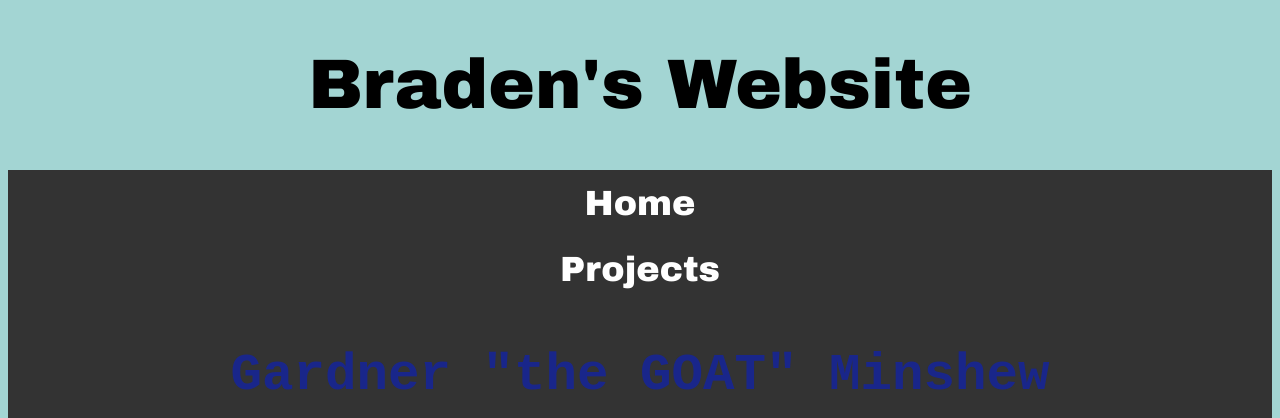
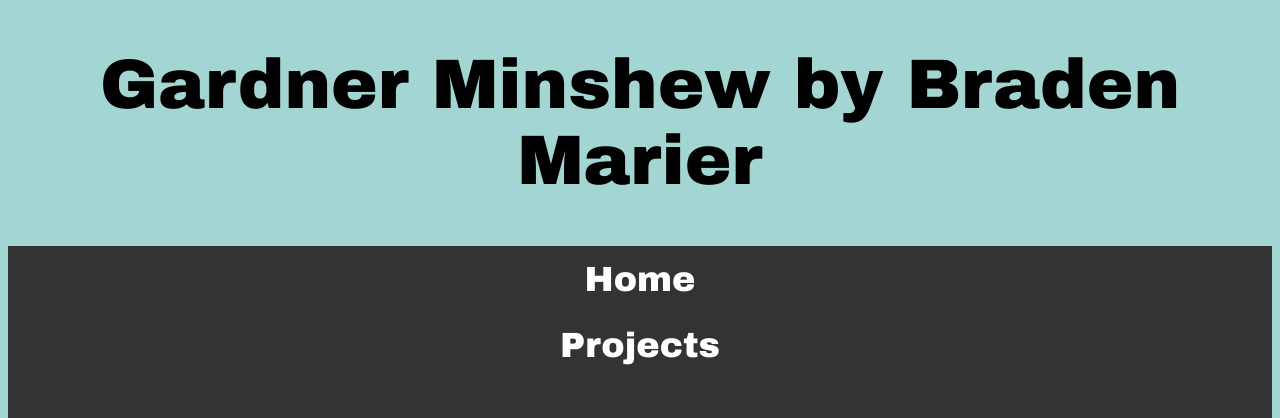
Before and after one commit to WVCS/portfolio-bradenmarier, a plain HTML site: page index.html in a window 1280 px wide. Shown: the top 418 px of the page. Drawn offline with Linux system fonts and the light colour scheme.

Commit message:
Update index.html

```diff
--- a/index.html
+++ b/index.html
@@ -1,5 +1,5 @@
 <!DOCTYPE html>
-<h1>Braden's Website</h1>
+<h1>Gardner Minshew by Braden Marier</h1>
 <LINK href = "style.css" rel="stylesheet"type=" text/css">
  <ul>
   <li><a href="index.html")>Home</a></li>
```
